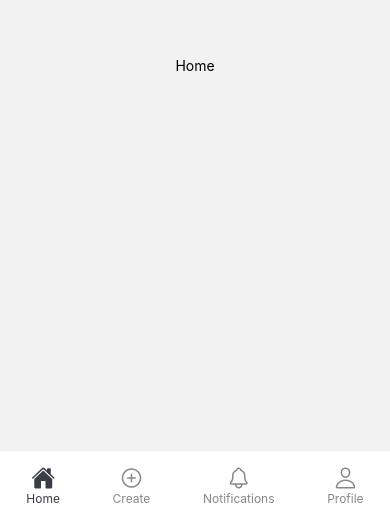
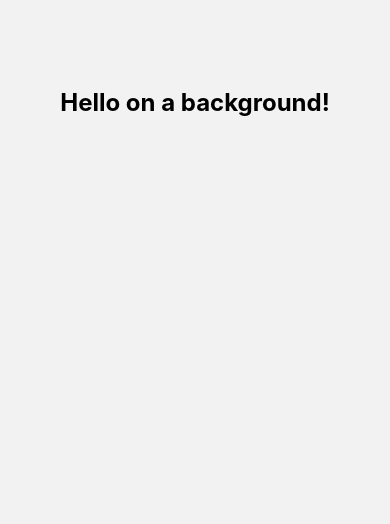
Before and after one commit to Elestra-Dev/bookosaurs-mobile, a React Native app: screen /Splash in a window 390 px wide. Shown: the part 320-844 px from the top of the page. Built offline with nearby package versions, Linux system fonts and the light colour scheme.

Commit message:
add splashscreen

```diff
--- a/navigations/AuthStack.tsx
+++ b/navigations/AuthStack.tsx
@@ -2,12 +2,14 @@ import React from "react";
 import { createNativeStackNavigator } from "@react-navigation/native-stack";
 import SignIn from "../screens/auth/SignIn";
 import SignUp from "../screens/auth/SignUp";
+import SplashScreen from "../screens/auth/SplashScreen";
 
 const Stack = createNativeStackNavigator();
 
 export default function AuthStack() {
   return (
     <Stack.Navigator screenOptions={{ headerShown: false }}>
+      <Stack.Screen name="Splash" component={SplashScreen} />
       <Stack.Screen name="SignIn" component={SignIn} />
       <Stack.Screen name="SignUp" component={SignUp} />
     </Stack.Navigator>
--- a/navigations/RootNavigator.tsx
+++ b/navigations/RootNavigator.tsx
@@ -21,8 +21,8 @@ export default function RootNavigator() {
         ) : (
           <Stack.Screen name="Auth" component={AuthStack} />
           )} */}
+      <Stack.Screen name="Auth" component={AuthStack} />
       <Stack.Screen name="Tabs" component={TabNavigator} />
-      <Stack.Screen name="Auth" component={AuthStack} />
     </Stack.Navigator>
   );
 }
--- /dev/null
+++ b/screens/auth/SplashScreen.tsx
@@ -0,0 +1,35 @@
+import { useNavigation } from '@react-navigation/native';
+import React, { useEffect } from 'react';
+import { View, Text, ImageBackground, StyleSheet } from 'react-native';
+
+export default function App() {
+    const navigation = useNavigation();
+    // useEffect(()=>{
+    //     setTimeout(() => {
+    //         navigation.navigate('SignIn');
+    //     }, 3000);
+    // },[])
+
+    return (
+        <ImageBackground
+            // source={require('../../assets/images/download.jpeg')}
+            style={styles.background}
+            resizeMode="cover"
+        >
+            <Text style={styles.text}>Hello on a background!</Text>
+        </ImageBackground>
+    );
+}
+
+const styles = StyleSheet.create({
+    background: {
+        flex: 1,
+        justifyContent: 'center',
+        alignItems: 'center',
+    },
+    text: {
+        color: '#000',
+        fontSize: 24,
+        fontWeight: 'bold',
+    },
+});
```
Also changed, not shown: assets/images/download.jpeg (added).
